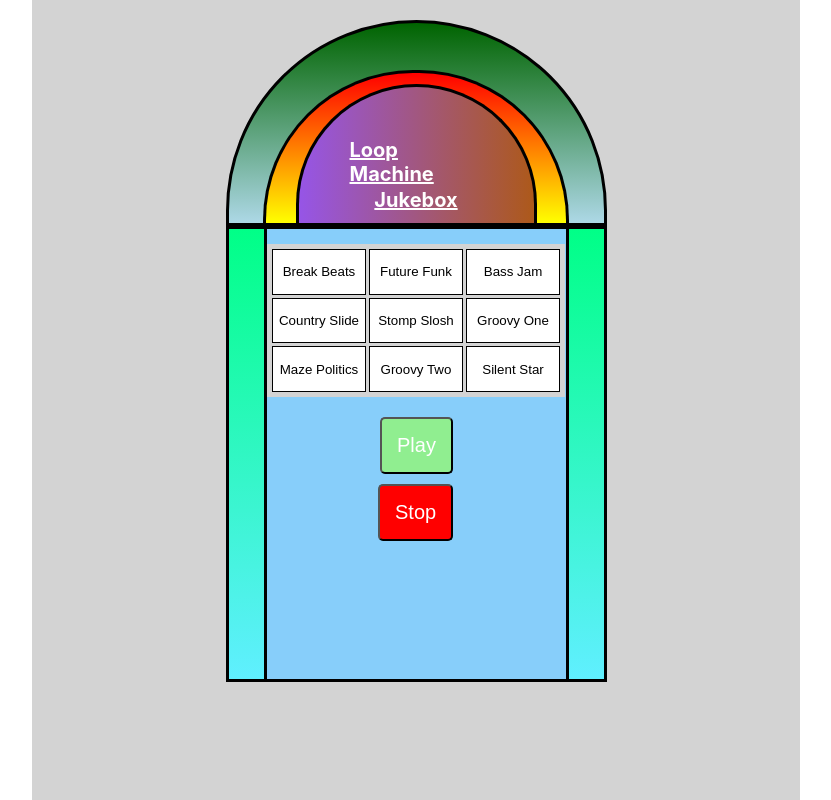
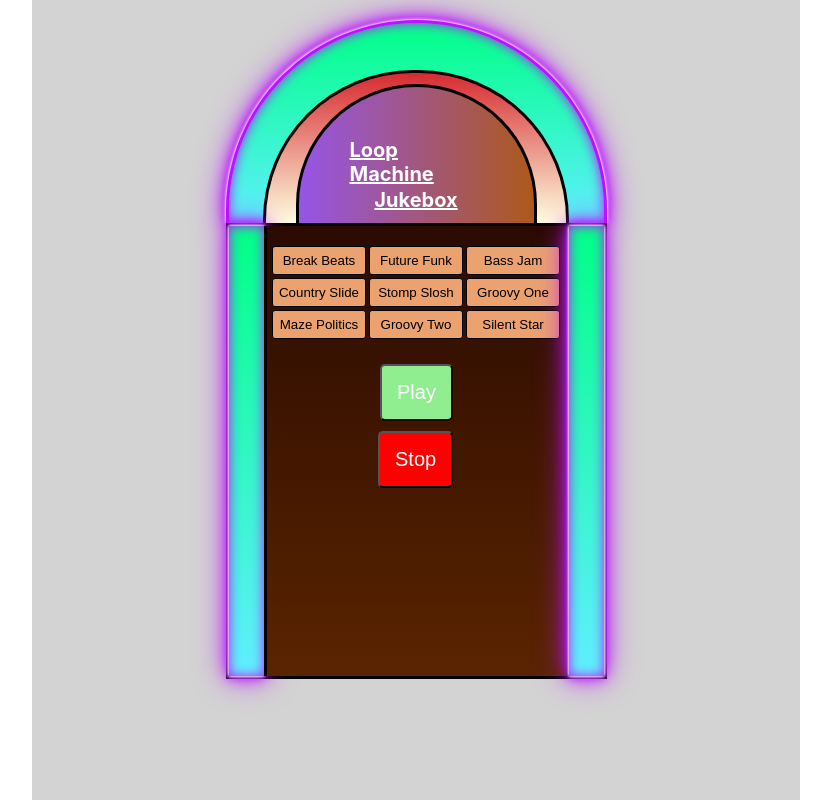
Before and after one commit to idomand/jukebox, a React (Create React App) app: page / in a window 1280 px wide. Shown: the whole page, without its empty margins (224-1055 px from the left). Built offline with nearby package versions, Linux system fonts and the light colour scheme; no server answers.

Commit message:
better colors

```diff
--- a/src/components/JukeboxWrapper.jsx
+++ b/src/components/JukeboxWrapper.jsx
@@ -35,13 +35,18 @@ const JukeboxHead = styled.div`
   flex-direction: column;
   align-items: center;
   justify-content: flex-end;
-  border: solid;
+  border: solid #bc13fe;
+  border-bottom: none;
   height: 200px;
   width: 375px;
   margin-top: 20px;
   border-top-left-radius: 250px;
   border-top-right-radius: 250px;
-  background-image: linear-gradient(darkgreen, lightblue);
+  /* background-image: linear-gradient(darkgreen, lightblue); */
+  background-image: linear-gradient(#00ff87, #60efff);
+
+  box-shadow: 0 0 0.2rem #fff, 0 0 0.2rem #fff, 0 0 2rem #bc13fe,
+    0 0 0.5rem #bc13fe, 0 0 1rem #bc13fe, inset 0 0 0.7rem #bc13fe;
 
   @media (max-width: 650px) {
     margin-top: 0;
@@ -58,9 +63,9 @@ const JukeboxHeadTop = styled.div`
   display: flex;
   justify-content: center;
   align-items: flex-end;
-  background-image: linear-gradient(red, yellow); ;
+  background-image: linear-gradient(#d62b31, lightyellow);
 `;
-
+//
 const JukeboxBody = styled.div`
   align-self: center;
   justify-self: center;
@@ -72,10 +77,12 @@ const JukeboxBody = styled.div`
 `;
 
 const Columns = styled.div`
-  background-image: linear-gradient(#00ff87, #60efff); ;
+  background-image: linear-gradient(#00ff87, #60efff);
+  box-shadow: 0 0 0.2rem #fff, 0 0 0.2rem #fff, 0 0 2rem #bc13fe,
+    0 0 0.5rem #bc13fe, 0 0 1rem #bc13fe, inset 0 0 0.7rem #bc13fe;
 `;
 const ButtonWrapper = styled.div`
-  background-color: lightskyblue;
+  background-image: linear-gradient(#2a0a01, #5a2400);
   border-right: solid;
   border-left: solid;
   display: flex;
--- a/src/components/PadWrapper.jsx
+++ b/src/components/PadWrapper.jsx
@@ -3,7 +3,7 @@ import styled from "styled-components";
 import { arrayOfSounds } from "../audioClips";
 
 const Wrapper = styled.section`
-  background-color: lightgrey;
+  /* background-color: lightgrey; */
   display: grid;
   grid-template-columns: repeat(3, minmax(75px, 1fr));
   grid-gap: 3px;
@@ -37,7 +37,6 @@ export const Button = styled.button`
   &:hover,
   &:focus,
   &:active {
-    -webkit-transform: scale(1.1);
     transform: scale(1.1);
   }
 `;
@@ -54,13 +53,19 @@ const Pad = styled.button`
   border: solid 1px;
   cursor: pointer;
   outline: none;
+  border-radius: 3px;
+
   transition: fill 0.25s;
-  background-color: ${(props) => (props.isPicked ? "yellow" : "white")};
+  background-color: ${(props) => (props.isPicked ? "#E9EB80" : "#EBA26F")};
   background-color: ${(props) =>
     props.cardPlayingNow && props.isPicked ? "red" : "null"};
   &:hover {
     background-color: lightblue;
   }
+`;
+const PadText = styled.p`
+  margin: 5px 0 5px 0;
+  outline: none;
 `;
 
 export default function PadWrapper({ changeSongName }) {
@@ -79,7 +84,7 @@ export default function PadWrapper({ changeSongName }) {
           cardPlayingNow={cardPlayingNow === element.name}
           isPicked={playlistArray.some((pad) => pad.name === element.name)}
         >
-          <p>{element.name}</p>
+          <PadText>{element.name}</PadText>
         </Pad>
       );
     });
```
